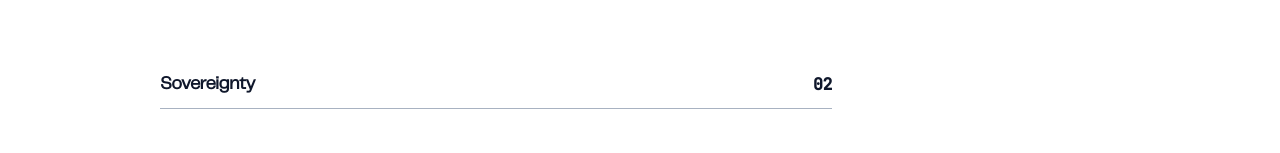
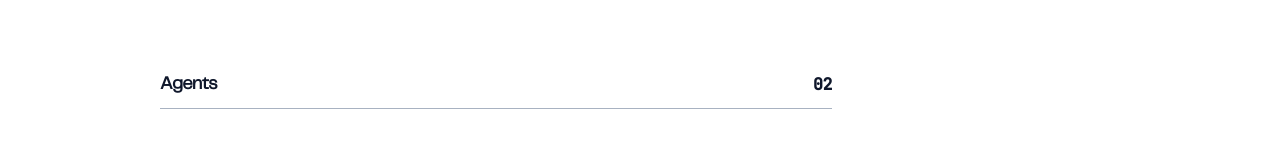
Before and after one commit to erickkwangg/Theseus-website, a Next.js app: page / in a window 1280 px wide. Shown: the part 1811-1964 px from the top of the page. Built offline with nearby package versions, Linux system fonts and the light colour scheme; no server answers.

Commit message:
sovereign -> agents

```diff
--- a/src/components/Pages/Home/Architecture.tsx
+++ b/src/components/Pages/Home/Architecture.tsx
@@ -49,12 +49,12 @@ const Card = ({ role, title, emphasis = false, accent = "neutral", children }: C
 export default function Architecture() {
   return (
     <section
-      id="sovereignty"
+      id="agents"
       className="bg-white py-24 lg:py-32 text-slate-900 dark:bg-transparent dark:text-white"
     >
       <div className="w-full max-w-5xl mx-auto px-6 sm:px-8">
         <SectionHeader
-          label="Sovereignty"
+          label="Agents"
           number="02"
           className="mb-8 lg:mb-10"
         />
--- a/src/components/Pages/Home/Header.tsx
+++ b/src/components/Pages/Home/Header.tsx
@@ -24,7 +24,7 @@ type NavItem = {
 
 const NAV_ITEMS: NavItem[] = [
   { label: "Mission", number: "01", href: "/#mission" },
-  { label: "Sovereignty", number: "02", href: "/#sovereignty" },
+  { label: "Agents", number: "02", href: "/#agents" },
   { label: "Build", number: "03", href: "/#build" },
   { label: "Markets", number: "04", href: "/#market" },
   { label: "Blog", number: "05", href: EXTERNAL_LINKS.substack, external: true },
```
